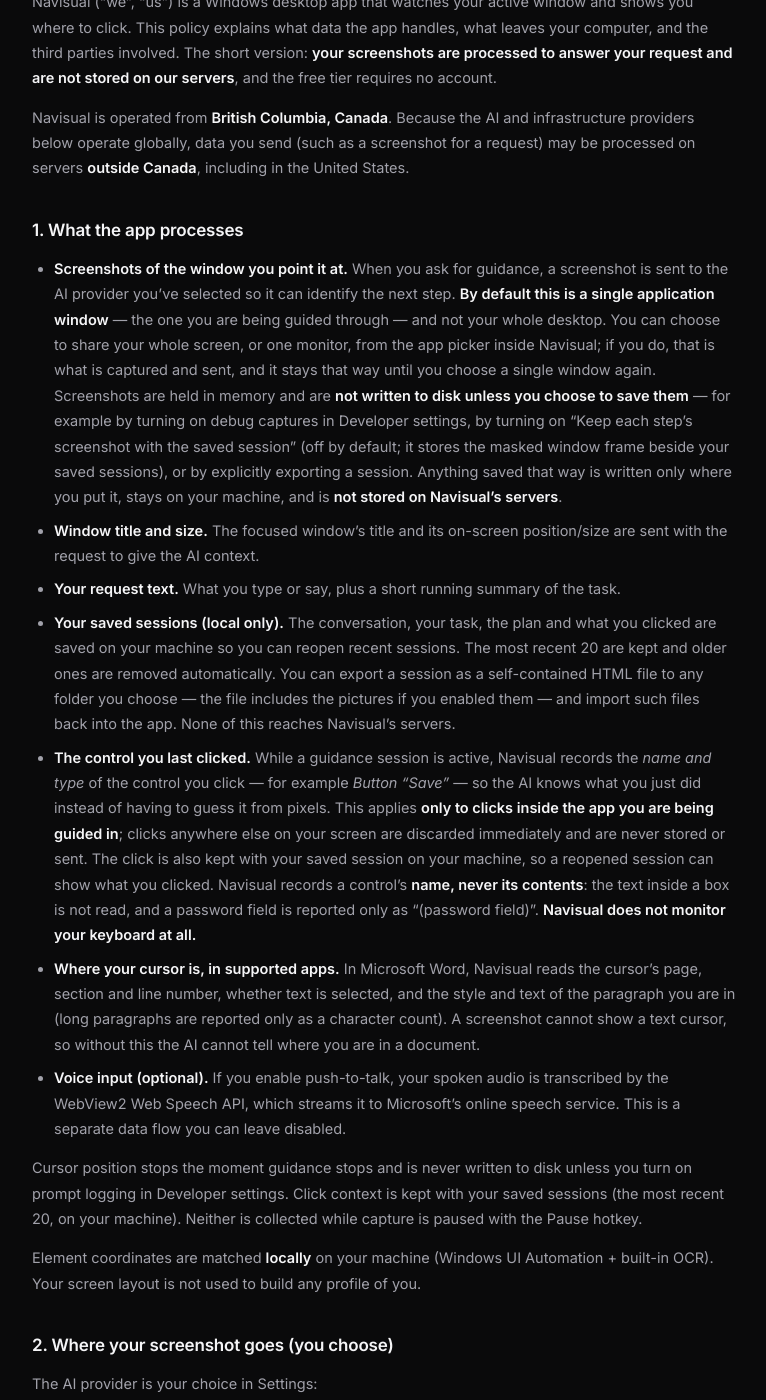
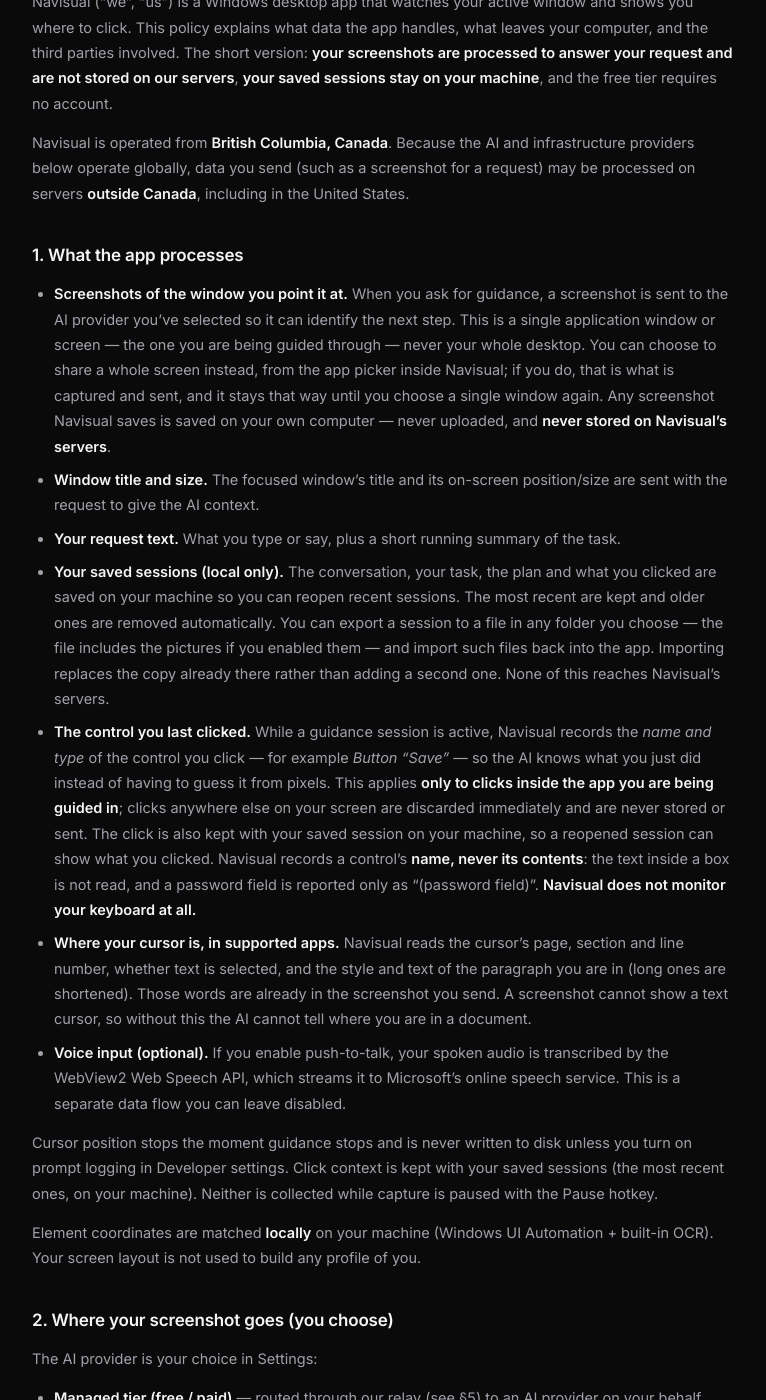
Before and after one commit to NavisualGuide/NavisualGuide.github.io, a Jekyll site: the page privacy.html, which Jekyll copies as it is, in a window 1280 px wide and 1400 px high, scrolled down 236 px. Shown: the whole window, without its empty margins (256-1022 px from the left). Built offline with Jekyll 4.4.1, drawn with Linux system fonts in a browser that asks for light colours; some of the changed text lies outside the part shown.

Commit message:
privacy: the promise is where data goes, not whether it is written
Session history made two sentences false, and the first fix went too
far: removing the memory-vs-disk claim left "Anything saved that way"
pointing at nothing, and took the only statement about screenshots and
disk with it.

The settled principle: memory-or-disk is a mechanism, and three
features now write a screenshot (debug captures, per-step session
screenshots, export). What the reader actually cares about is that it
stays on their computer. So the bullet says that, and says it plainly.

src/App.svelte moved with it. privacy.html pins five facts it shares
with the app's first-run consent gate -- the gate is shown before the
first capture and has to stand alone offline -- and this was fact 2.
Leaving it would have put the stronger promise on the surface people
actually tick.

Also:
  * a saved-sessions bullet, and the local-files list in section 4 now
    names the per-step screenshots
  * "a whole screen", not "your whole screen": the picker never offers
    more than one monitor at a time, and "your whole desktop" is the
    phrase reserved for all of them
  * the number of kept sessions is no longer stated -- 20 is not a
    proven number and the policy should not go stale when it changes
  * the cursor bullet stops naming Microsoft Word, so adding a second
    supported app does not make the page wrong, and stops promising
    long paragraphs are reported only as a count (they are quoted and
    truncated now)

Co-Authored-By: Claude Opus 5 <noreply@anthropic.com>
Claude-Session: https://claude.ai/code/session_0177deAYvjzpunTSY2kk6wrf

```diff
--- a/privacy.html
+++ b/privacy.html
@@ -41,8 +41,12 @@
              1. It captures the window you point it at -- or your whole screen,
                 if you pick that -- and sends the picture to the AI provider you
                 choose.                                          [this page, 1 + 2]
-             2. Screenshots are held in memory; nothing is written to disk
-                unless you save it yourself.                     [this page, 1]
+             2. Any screenshot the app saves is saved on your own computer and
+                never on our servers. (Was "held in memory; nothing written to
+                disk" until 2026-09-18 -- the promise that mattered turned out to
+                be WHERE it goes, not WHETHER it is written, and three features
+                write one: debug captures, per-step session screenshots, and
+                export.)                                         [this page, 1]
              3. The default free tier uses AI models that may train on your
                 requests, including the screenshot. Paid tiers and your own API
                 key do not; Ollama never leaves your machine.    [this page, 2 + 5]
@@ -71,7 +75,8 @@
         shows you where to click. This policy explains what data the app handles, what leaves
         your computer, and the third parties involved. The short version: <strong>your
         screenshots are processed to answer your request and are not stored on our servers</strong>,
-        and the free tier requires no account.
+        <strong>your saved sessions stay on your machine</strong>, and the free tier requires no
+        account.
       </p>
       <p>
         Navisual is operated from <strong>British Columbia, Canada</strong>. Because the AI and
@@ -84,26 +89,22 @@
       <ul>
         <li><strong>Screenshots of the window you point it at.</strong> When you ask for
           guidance, a screenshot is sent to the AI provider you’ve selected so it can identify
-          the next step. <strong>By default this is a single application window</strong> — the one
-          you are being guided through — and not your whole desktop. You can choose to share your
-          whole screen, or one monitor, from the app picker inside Navisual; if you do, that is
-          what is captured and sent, and it stays that way until you choose a single window
-          again. Screenshots are held
-          in memory and are <strong>not written to disk unless you choose to save them</strong> —
-          for example by turning on debug captures in Developer settings, by turning on
-          “Keep each step’s screenshot with the saved session” (off by default; it stores the
-          masked window frame beside your saved sessions), or by explicitly exporting a session.
-          Anything saved that way is written only where you put it, stays on your
-          machine, and is <strong>not stored on Navisual’s servers</strong>.</li>
+          the next step. This is a single application window or screen — the one
+          you are being guided through — never your whole desktop. You can choose to share a
+          whole screen instead, from the app picker inside Navisual; if you do, that is what is
+          captured and sent, and it stays that way until you choose a single window again. Any
+          screenshot Navisual saves is saved on your own computer — never uploaded, and
+          <strong>never stored on Navisual’s servers</strong>.</li>
         <li><strong>Window title and size.</strong> The focused window’s title and its on-screen
           position/size are sent with the request to give the AI context.</li>
         <li><strong>Your request text.</strong> What you type or say, plus a short running summary
           of the task.</li>
         <li><strong>Your saved sessions (local only).</strong> The conversation, your task, the
           plan and what you clicked are saved on your machine so you can reopen recent sessions.
-          The most recent 20 are kept and older ones are removed automatically. You can export a
-          session as a self-contained HTML file to any folder you choose — the file includes the
-          pictures if you enabled them — and import such files back into the app. None of this
+          The most recent are kept and older ones are removed automatically. You can export a
+          session to a file in any folder you choose — the file includes the
+          pictures if you enabled them — and import such files back into the app. Importing
+          replaces the copy already there rather than adding a second one. None of this
           reaches Navisual’s servers.</li>
         <li><strong>The control you last clicked.</strong> While a guidance session is active,
           Navisual records the <em>name and type</em> of the control you click — for example
@@ -115,10 +116,10 @@
           <strong>name, never its contents</strong>:
           the text inside a box is not read, and a password field is reported only as
           “(password field)”. <strong>Navisual does not monitor your keyboard at all.</strong></li>
-        <li><strong>Where your cursor is, in supported apps.</strong> In Microsoft Word, Navisual
+        <li><strong>Where your cursor is, in supported apps.</strong> Navisual
           reads the cursor’s page, section and line number, whether text is selected, and the style
-          and text of the paragraph you are in (long paragraphs are reported only as a character
-          count). A screenshot cannot show a text cursor, so without this the AI cannot tell where
+          and text of the paragraph you are in (long ones are shortened). Those words are
+          already in the screenshot you send. A screenshot cannot show a text cursor, so without this the AI cannot tell where
           you are in a document.</li>
         <li><strong>Voice input (optional).</strong> If you enable push-to-talk, your spoken audio
           is transcribed by the WebView2 Web Speech API, which streams it to Microsoft’s online
@@ -127,7 +128,7 @@
       <p>
         Cursor position stops the moment guidance stops and is never written to disk unless you
         turn on prompt logging in Developer settings. Click context is kept with your saved
-        sessions (the most recent 20, on your machine). Neither is collected while capture is
+        sessions (the most recent ones, on your machine). Neither is collected while capture is
         paused with the Pause hotkey.
       </p>
       <p>
@@ -213,8 +214,9 @@
 
       <h2>4. Data we store</h2>
       <p><strong>On your computer</strong> (under <code>%LOCALAPPDATA%\com.navisual.app</code>):
-        your settings and any API keys you enter, your sign-in token, conversation/session files,
-        and (only if you turn on debug logging) diagnostic logs. These never leave your machine
+        your settings and any API keys you enter, your sign-in token, conversation/session files
+        (including each step’s screenshot, if you turn that on), and (only if you turn on debug
+        logging) diagnostic logs. These never leave your machine
         unless you send them to us.</p>
       <p><strong>On our servers (Supabase)</strong> — the first two apply to the
         <strong>managed tier only</strong>; the third applies whichever provider you use:</p>
```
